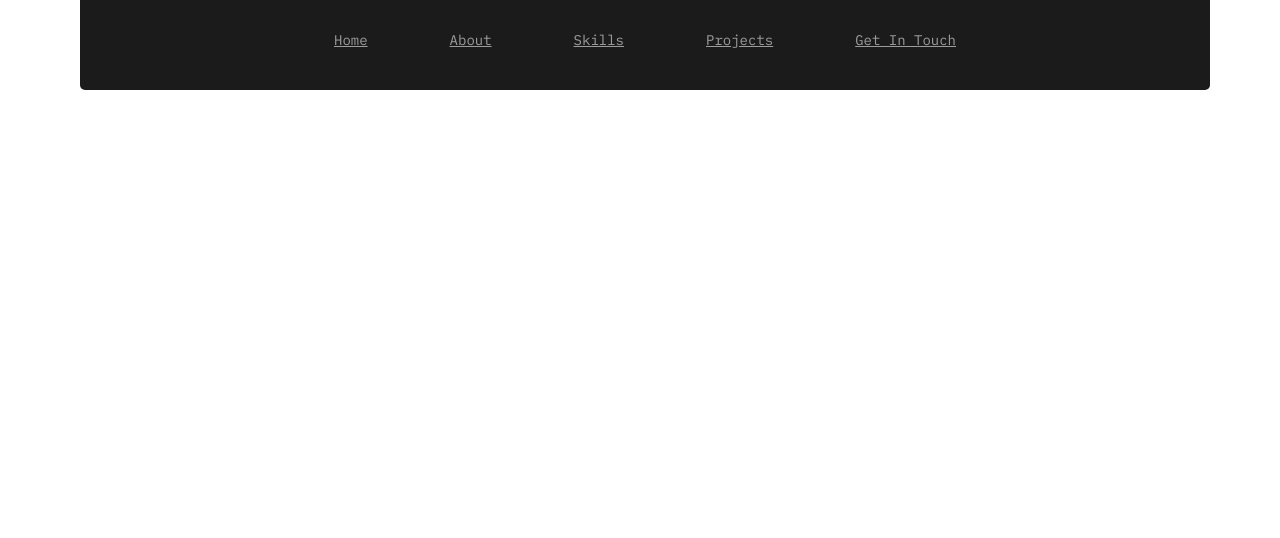
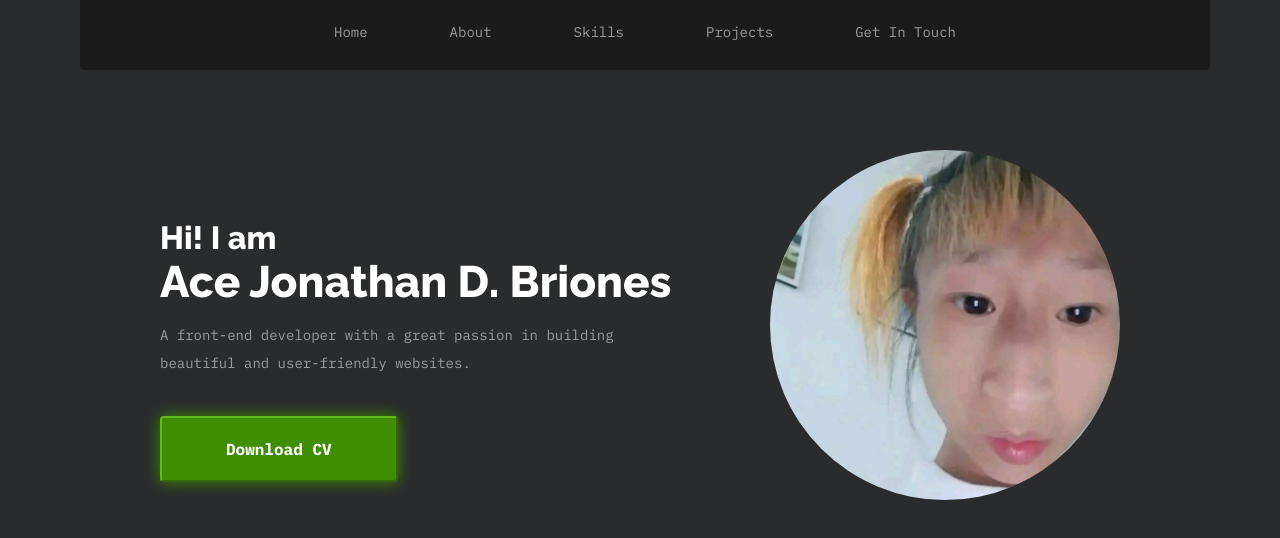
Before and after one commit to beerus365/personal-portfolio, a plain HTML site: page index.html in a window 1280 px wide. Drawn offline with Linux system fonts and the light colour scheme.

Commit message:
updated some features :))

```diff
--- a/index.html
+++ b/index.html
@@ -1,19 +1,24 @@
 <!DOCTYPE html>
 <html lang="en">
 <head>
-    <meta charset="UTF-8">
-    <meta name="viewport" content="width=device-width, initial-scale=1.0">
-    <link href="https://fonts.googleapis.com/css2?family=IBM+Plex+Mono:ital,wght@0,100;0,200;0,300;0,400;0,500;0,600;0,700;1,100;1,200;1,300;1,400;1,500;1,600;1,700&display=swap" rel="stylesheet">
-    <link href="style.css" rel="stylesheet">
+  <meta charset="UTF-8" />
+  <meta name="viewport" content="width=device-width, initial-scale=1.0" />
+  <link rel="preconnect" href="https://fonts.googleapis.com" />
+  <link rel="preconnect" href="https://fonts.gstatic.com" crossorigin />
+  <link
+    href="https://fonts.googleapis.com/css2?family=IBM+Plex+Mono:ital,wght@0,100;0,200;0,300;0,400;0,500;0,600;0,700;1,100;1,200;1,300;1,400;1,500;1,600;1,700&family=Montserrat:ital,wght@0,100..900;1,100..900&family=Raleway:ital,wght@0,800;1,800&display=swap"
+    rel="stylesheet"
+  />
+  <link href="style.css" rel="stylesheet" />
   <title>My Portfolio</title>
 </head>
-<body style="margin: 0;">
-    <p>
+<body style="margin: 0; background-color: #2A2B2D;">
+
     <div style="
       position: fixed;
       top: 0;
       width: 1110px;
-            height: 70px;
+      height: 50px;
       background-color: #1B1B1B;
       padding: 10px;
       margin-left: 80px;
@@ -21,7 +26,7 @@
       border-radius: 0 0 5px 5px;
     ">
     <div style="
-                margin-top: 20px;
+        margin-top: 12px;
         margin-bottom: 25px;
         display: flex;
         justify-content: center;
@@ -35,8 +40,9 @@
           font-size: 14px;
           font-family: 'IBM Plex Mono', monospace;
           color: #9C9C9C;
-                    text-decoration: underline;
-                ">Home</button>
+        ">
+        Home
+      </button>
       <button style="
           background: none;
           border: none;
@@ -44,8 +50,9 @@
           font-size: 14px;
           font-family: 'IBM Plex Mono', monospace;
           color: #9C9C9C;
-                    text-decoration: underline;
-                ">About</button>
+        ">
+        About
+      </button>
       <button style="
           background: none;
           border: none;
@@ -53,8 +60,9 @@
           font-size: 14px;
           font-family: 'IBM Plex Mono', monospace;
           color: #9C9C9C;
-                    text-decoration: underline;
-                ">Skills</button>
+        ">
+        Skills
+      </button>
       <button style="
           background: none;
           border: none;
@@ -62,8 +70,9 @@
           font-size: 14px;
           font-family: 'IBM Plex Mono', monospace;
           color: #9C9C9C;
-                    text-decoration: underline;
-                ">Projects</button>
+        ">
+        Projects
+      </button>
       <button style="
           background: none;
           border: none;
@@ -71,11 +80,76 @@
           font-size: 14px;
           font-family: 'IBM Plex Mono', monospace;
           color: #9C9C9C;
-                    text-decoration: underline;
-                ">Get In Touch</button>
+        ">
+        Get In Touch
+      </button>
     </div>
   </div>
+
+  <div style="
+      display: flex;
+      align-items: center;
+      justify-content: space-between;
+      margin-top: 150px;
+      margin-left: 160px;
+      margin-right: 160px;
+    ">
+
+    <div style="width: 538px; margin-top: 50px;">
+      <p style="
+          font-family: 'Raleway';
+          color: white;
+          font-size: 32px;
+          margin: 0;
+        ">
+        Hi! I am
       </p>
+      <p style="
+          font-family: 'Raleway';
+          color: white;
+          font-size: 44px;
+          margin: 0;
+        ">
+        Ace Jonathan D. Briones
+      </p>
+      <p style="
+          font-family: 'IBM Plex Mono', monospace;
+          font-size: 14px;
+          color: #9C9C9C;
+          line-height: 2;
+        ">
+        A front-end developer with a great passion in building <br />
+        beautiful and user-friendly websites.
+      </p>
+      <button style="
+          cursor: pointer;
+          background-color: #3F8E00;
+          border-color: #62BA1B;
+          font-family: 'IBM Plex Mono', bold;
+          color: white;
+          font-size: 16px;
+          font-weight: bold;
+          border-radius: 4px;
+          margin-top: 25px;
+          padding-left: 64px;
+          padding-right: 64px;
+          padding-top: 21px;
+          padding-bottom: 21px;
+          box-shadow: 0 0 15px #3F8E00;
+        ">
+        Download CV
+      </button>
+    </div>
 
+    <div style="height: 350px; width: 350px;">
+      <img
+        src="pictures/profile-pic.jpg"
+        alt="profile pic"
+        height="350px"
+        width="350px"
+        style="border-radius: 50%;"
+      />
+    </div>
+  </div>
 </body>
 </html>
```
Also changed, not shown: test.html (added, +11 -0 lines), pictures/profile-pic.jpg (added). Lines whose indentation alone changed are shown as unchanged.
